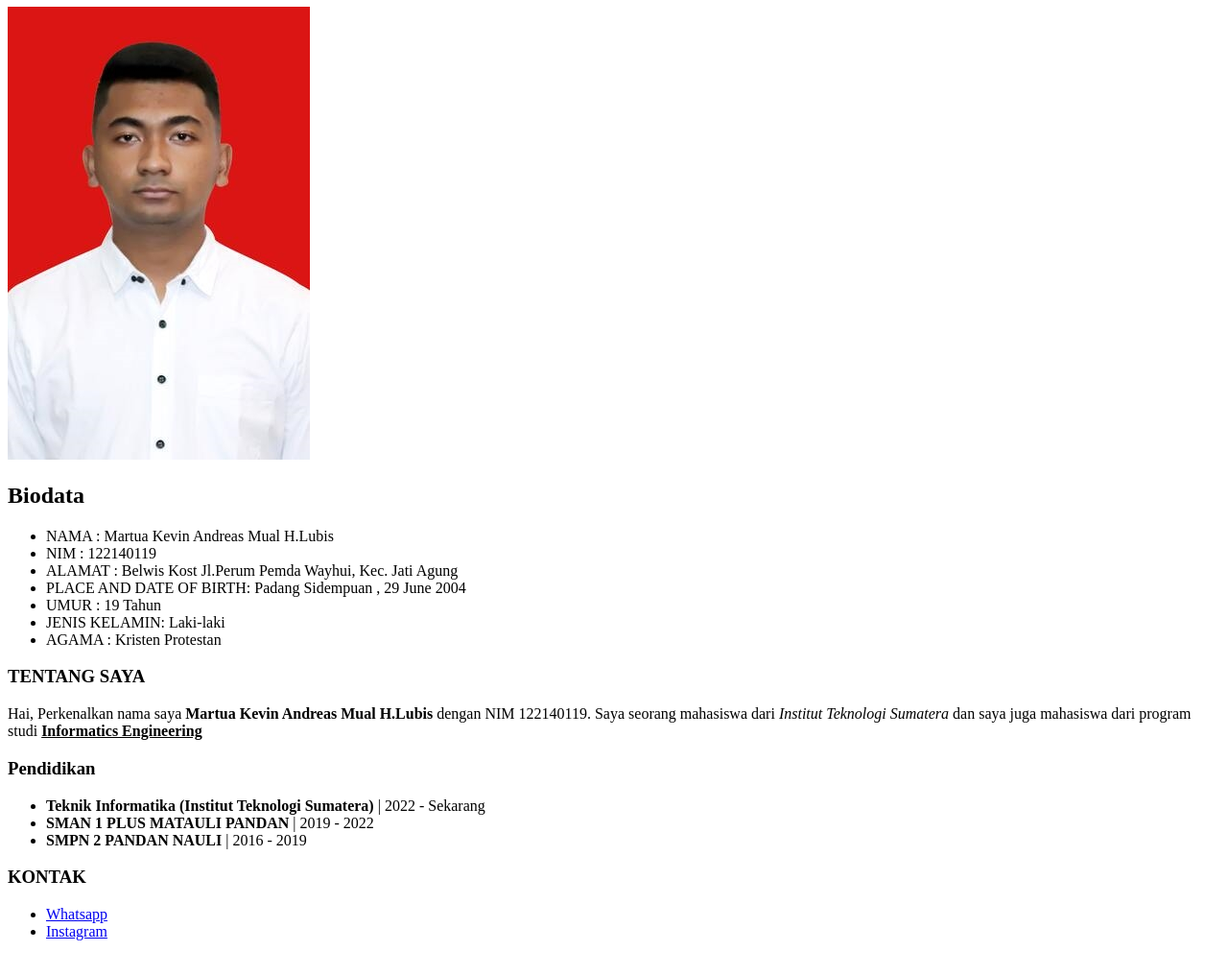
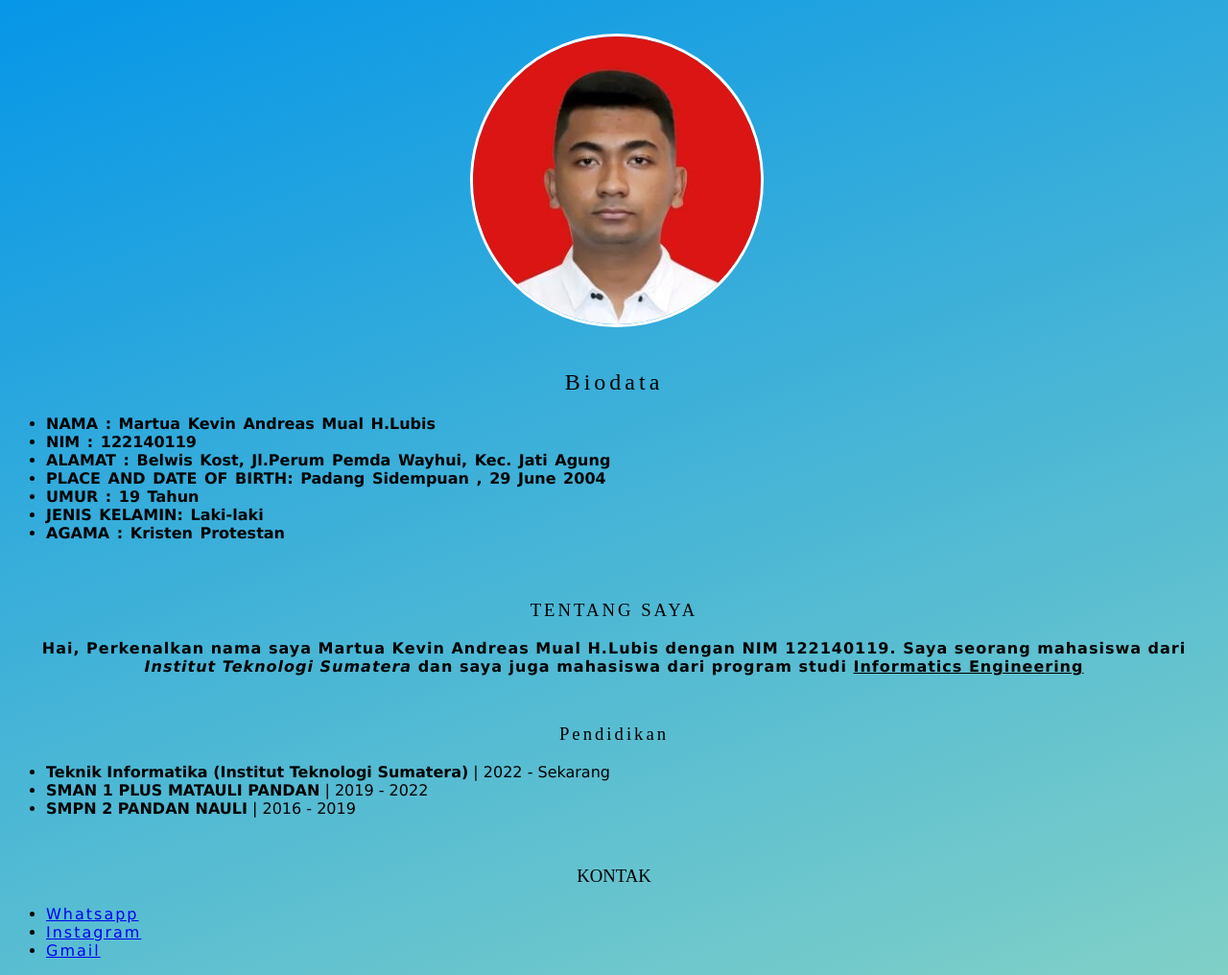
Before and after one commit to martua122140119/ldop5.0-belajar, a plain HTML site: page TUGAS2.html in a window 1280 px wide. Shown: the part 73-1089 px from the top of the page at 96% size. Drawn offline with Linux system fonts and the light colour scheme.

Commit message:
website+css

```diff
--- a/TUGAS2.html
+++ b/TUGAS2.html
@@ -1,48 +1,65 @@
 <!DOCTYPE html>
 <head>
     <title>MARTUA KEVIN A.M.H.L</title>
+    <link rel="stylesheet" href="porto.css">
 </head>
 
 <body>
-  <h1>
+  <h1 class="text1">
     Portofolio
   </h1>
+<tb >
+<div class="fotocontainer">
+  <img class="fotoprofil" srcset="Foto1.jpeg" alt="Foto Diri" >
+</div>
 
-  <img srcset="Foto1.jpeg" alt="Foto Diri" >
 
-<h2>
+<h2 class="text2">
   Biodata
 </h2>
-
-<ul>
+<div class="bio">
+  <ul>
   <li>NAMA      : Martua Kevin Andreas Mual H.Lubis</li>
   <li>NIM       : 122140119</li>
-  <li>ALAMAT    : Belwis Kost Jl.Perum Pemda Wayhui, Kec. Jati Agung</li>
+  <li>ALAMAT    : Belwis Kost, Jl.Perum Pemda Wayhui, Kec. Jati Agung</li>
   <li>PLACE AND DATE OF BIRTH: Padang Sidempuan , 29 June 2004</li>
   <li>UMUR      : 19 Tahun</li>
   <li>JENIS KELAMIN: Laki-laki</li>
   <li>AGAMA  : Kristen Protestan</li>
 </ul>
+</div>
 
-<h3> TENTANG SAYA </h3>
-<p>
+
+<h3 class="text3">
+  TENTANG SAYA
+</h3>
+
+<p class="ABOUTME">
   Hai, Perkenalkan nama saya <b>Martua Kevin Andreas Mual H.Lubis</b> dengan NIM 122140119. Saya seorang mahasiswa dari
   <i>Institut Teknologi Sumatera</i> dan saya juga mahasiswa dari program studi <b><u>Informatics Engineering</u></b>
 </p>
 
-<h3> Pendidikan </h3>
-
-<ul>
+<h3 class="text4"> Pendidikan </h3>
+<div class="pendidikan">
+  <ul>
   <li><b>Teknik Informatika (Institut Teknologi Sumatera)</b>  | 2022 - Sekarang</li>
   <li><b> SMAN 1 PLUS MATAULI PANDAN</b> | 2019 - 2022</li>
   <li><b>SMPN 2 PANDAN NAULI</b> | 2016 - 2019</li>
 </ul>
+</div>
 
-<h3>KONTAK </h3>
 
-<ul>
+<h3 class="text5">KONTAK </h3>
+
+<div class="kontak">
+  <ul>
   <li><a href="https://wa.me/+6285261094441" target="_blank">Whatsapp</a></li>
   <li><a href="https://instagram.com/martuakevin_" target="_blank">Instagram</a></li>
+  <li><a href="mailto :martua.122140119@student.itera.ac.id">Gmail</a></li>
 </ul>
 
+</div>
+
+
+
 </body>
--- /dev/null
+++ b/porto.css
@@ -0,0 +1,80 @@
+body {
+  background-color: #0093E9;
+background-image: linear-gradient(160deg, #0093E9 0%, #80D0C7 100%);
+
+}
+
+.text1 {
+  text-align: center;
+  letter-spacing: 7px;
+}
+
+.fotocontainer {
+  width: 300px;
+  height: 300px;
+  margin: 50px auto;
+
+}
+
+.fotoprofil {
+  border: solid;
+  border-color: rgb(255, 255, 255);
+  border-width: 3px;
+  border-radius: 300px;
+  align-items: center;
+  height: 300px;
+  width: 300px;
+  object-fit: cover;
+  object-position: top
+  }
+
+.text2 {
+text-align: center;
+font-weight: 500;
+letter-spacing: 4px;
+
+}
+
+.bio {
+  font-family: 'Lucida Sans', 'Lucida Sans Regular', 'Lucida Grande', 'Lucida Sans Unicode', Geneva, Verdana, sans-serif;
+  font-weight: 700;
+  word-spacing: 2px;
+
+}
+
+.text3 {
+  text-align: center;
+  letter-spacing: 3px;
+  font-weight: 500;
+  margin-top: 60px;
+}
+
+.ABOUTME {
+  font-family: 'Lucida Sans', 'Lucida Sans Regular', 'Lucida Grande', 'Lucida Sans Unicode', Geneva, Verdana, sans-serif;
+  text-align: center;
+  letter-spacing: 1px;
+  font-weight: 600;
+  margin-bottom: 50px;
+}
+
+.text4{
+ text-align: center;
+ font-weight: 500;
+ letter-spacing: 3px;
+}
+
+.pendidikan{
+  font-family: 'Lucida Sans', 'Lucida Sans Regular', 'Lucida Grande', 'Lucida Sans Unicode', Geneva, Verdana, sans-serif;
+
+}
+
+.text5 {
+  margin-top: 50px;
+  font-weight: 500;
+  text-align: center;
+}
+
+.kontak{
+  font-family: 'Lucida Sans', 'Lucida Sans Regular', 'Lucida Grande', 'Lucida Sans Unicode', Geneva, Verdana, sans-serif;
+  letter-spacing: 2px;
+}
```
